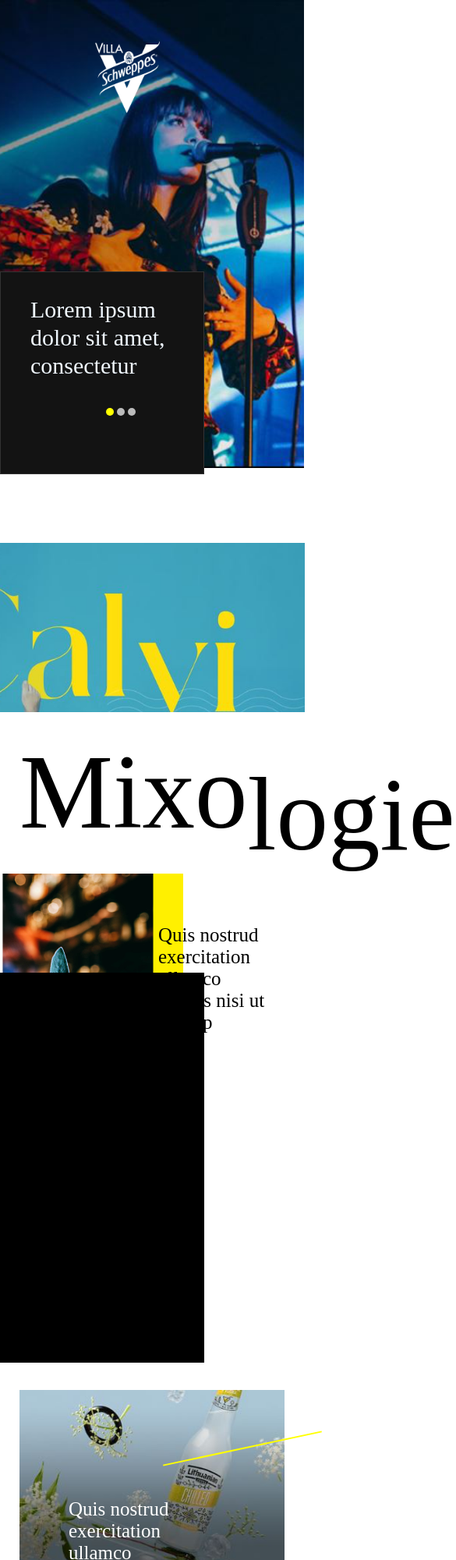
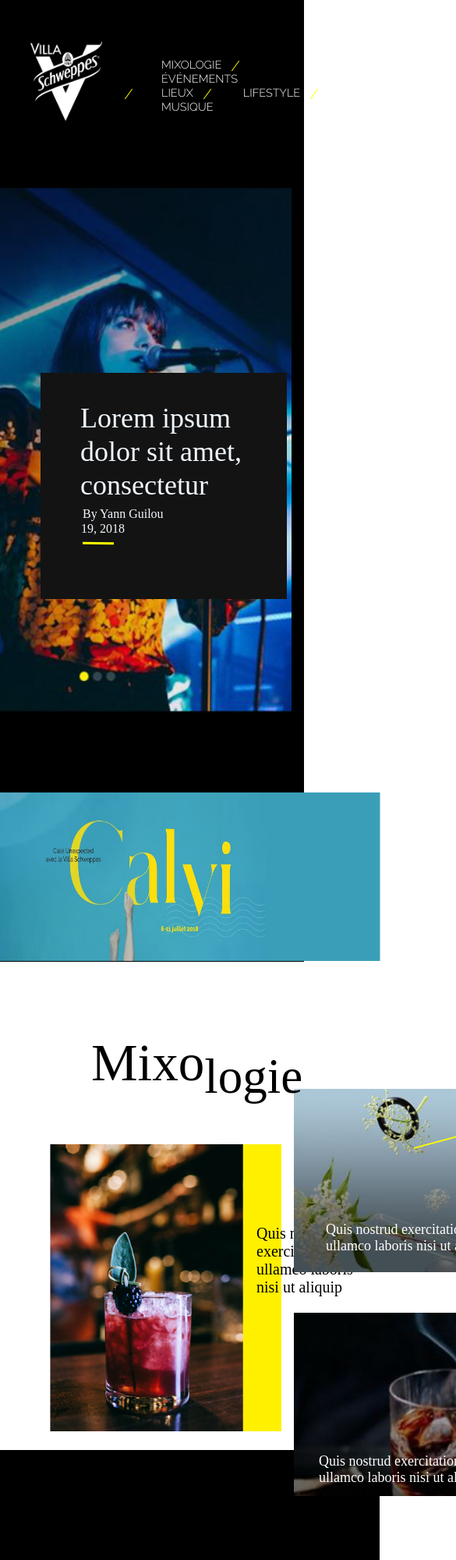
Before and after one commit to NikolaZdravkovic/Sass, a plain HTML site: page index.html in a window 390 px wide. Shown: the top 2000 px of the page at 78% size, 585 px wide, since content can reach past the window. Drawn offline with Linux system fonts and the light colour scheme.

Commit message:
Modified main.css
Worked on desktop responsive

```diff
--- a/index.html
+++ b/index.html
@@ -47,7 +47,7 @@
                     <input type="text" id="fname" name="firstname" placeholder="TROUVER UN LIEU">
                 </div>
             </div>
-            <div class="box box3">Box 3</div>
+            <div class="box box3"></div>
             <div class="box box4">
                 <p class="box4Head">
                     Lorem ipsum dolor sit amet, consectetur
@@ -65,7 +65,7 @@
             </div>
             <div class="calvi">
 
-                <!-- <img src="./assets/images/Calvi.JPG" alt=""> -->
+                <img src="./assets/images/Calvi.JPG" alt="">
             </div>
             <div class="contanier">
                 <div class="heading">
--- a/main.css
+++ b/main.css
@@ -108,6 +108,13 @@ body {
     transform: rotate(1deg);
 }
 
+.background {
+    display: none;
+    background: url(./assets/images/Girl.png);
+    background-size: cover;
+    background-position: center;
+}
+
 .box5 {
     /* align-self: start; */
     grid-column: 1/4;
@@ -155,17 +162,17 @@ body {
 .calvi {
     grid-row: 8;
     grid-column: 1/4;
-    height: 603px;
+    /* height: 603px; */
     grid-column: 1/6;
     margin: -116px -1px 0px -4px;
-    background: url('./assets/images/Calvi.JPG');
+    /* background: url('./assets/images/Calvi.JPG');
     background-position: center;
-    background-size: cover;
+    background-size: cover; */
 }
 
 .calvi img {
     width: 100%;
-    height: 400px;
+    height: 100%;
 }
 
 ul {
@@ -228,8 +235,8 @@ select {
 
 .heading {
     /* display: inline; */
-    margin-top: 73px;
-    margin-left: 270px;
+    margin-top: 91px;
+    margin-left: 264px;
     grid-row: 1;
     grid-column: 1;
 }
@@ -253,18 +260,18 @@ select {
     grid-column: 1;
     margin-bottom: 250px;
     grid-row: 2;
-    height: 688px;
-    width: 515px;
-    margin-left: 250px;
-    margin-top: 125px;
+    height: 728px;
+    width: 545px;
+    margin-left: 200px;
+    margin-top: 69px;
 }
 
 .card1Text {
-    width: 154px;
-    font-size: 27px;
+    width: 210px;
+    font-size: 30px;
     float: right;
-    margin-right: -113px;
-    margin-top: 175px;
+    margin-right: -152px;
+    margin-top: 216px;
 }
 
 .card2 {
@@ -279,15 +286,16 @@ select {
     background-position: center;
     float: right;
     background-color: black;
-    width: 609px;
-    height: 387px;
-    margin-top: 44px;
+    width: 650px;
+    height: 420px;
+    margin-top: -31px;
+    margin-right: -44px;
 }
 
 .card21 p {
-    margin-top: 154px;
+    margin-top: 171px;
     padding: 132px 143px 24px 63px;
-    font-size: 25px;
+    font-size: 27px;
     color: white;
 }
 
@@ -302,16 +310,16 @@ select {
     background-position: center;
     float: right;
     background-color: black;
-    width: 609px;
-    height: 387px;
-    margin-right: -100px;
+    width: 650px;
+    height: 420px;
+    margin-right: -144px;
     margin-top: 117px;
 }
 
 .card31 p {
-    font-size: 25px;
+    font-size: 26px;
     color: white;
-    margin-top: 154px;
+    margin-top: 200px;
     padding: 97px 171px 13px 63px;
 }
 
@@ -329,16 +337,134 @@ select {
     background: yellow;
     position: absolute;
     margin-top: 74px;
-    transform: rotate(-12deg);
+    transform: rotate(-15deg);
 }
 
 
 /* Media Queries */
 
+@media(max-width:1680px) {
+    #logo {
+        height: 130px;
+    }
+    .box4 {
+        margin: 81px 0px 0px 194px;
+        height: 409px;
+        width: 509px;
+    }
+    .box4Head {
+        padding: 7px 92px 7px 103px;
+        font-size: 54px;
+    }
+    .box5 a {
+        font-size: 21.519px;
+    }
+    .card1 {
+        height: 629px;
+        width: 490px;
+    }
+    .card21 {
+        width: 589px;
+        height: 381px;
+    }
+    .card31 {
+        margin-top: 49px;
+        position: relative;
+        width: 589px;
+        height: 381px;
+    }
+    .black {
+        grid-row: 10;
+        grid-column: 1/6;
+        height: 500px;
+        margin-top: -78px;
+    }
+    .line {
+        width: 578px;
+    }
+}
+
+@media(max-width:1440px) {
+    #logo {
+        height: 118px;
+        margin-left: 49px;
+    }
+    ul {
+        margin-left: -135px;
+    }
+    .box2 img {
+        width: 31px;
+    }
+    .box5 a {
+        font-size: 18.519px;
+    }
+    input[type=text],
+    select {
+        height: 51px;
+    }
+    .box3 {
+        margin: 76px 97px 86px -395px;
+    }
+    .box4 {
+        height: 369px;
+        width: 450px;
+    }
+    .box4Head {
+        padding: 19px 56px 8px 77px;
+        font-size: 48px;
+    }
+    .createdBy {
+        padding-left: 81px;
+    }
+    .card1 {
+        height: 525px;
+        width: 395px;
+    }
+    .card1Text {
+        width: 189px;
+        font-size: 23px;
+        margin-right: -152px;
+        margin-top: 172px;
+    }
+    #part1 {
+        font-size: 90px
+    }
+    #part2 {
+        font-size: 86px;
+    }
+    .card21 {
+        width: 483px;
+        height: 295px;
+    }
+    .card21 p {
+        font-size: 23px;
+        margin-top: 67px;
+        padding: 148px 156px 16px 41px;
+    }
+    .card31 {
+        margin-top: -410px;
+        width: 483px;
+        height: 295px;
+    }
+    .card31 p {
+        font-size: 22px;
+        margin-top: 100px;
+        padding: 143px 147px 14px 63px;
+    }
+    .black {
+        margin-top: -284px;
+    }
+    .line {
+        margin-left: 149px;
+        margin-top: 13px;
+        width: 455px;
+        margin-top: 35px;
+    }
+}
+
+
+/*
 @media (max-width: 1280px) {
-    /* .box2 .inputSearch {
-        display: none;
-    } */
     .box3 {
         margin-right: -173px;
     }
@@ -363,11 +489,18 @@ select {
     .line {
         width: 500px
     }
-}
+} */
 
 @media (max-width: 1024px) {
+    #logo {
+        height: 102px;
+        margin-left: 23px;
+    }
     .box2 .inputSearch {
         display: none;
+    }
+    .navbar {
+        margin: 74px 0px -13px 282px;
     }
     .box2 img {
         margin-top: 10px;
@@ -375,38 +508,82 @@ select {
         width: 26px;
     }
     .box3 {
-        margin-right: -13px;
+        margin: 76px 97px 86px -521px;
+        grid-column: 3/5;
     }
     .box4 {
         padding: 0px;
         margin-left: 52px;
-        width: 406px;
-        height: 391px;
+        width: 316px;
+        height: 290px;
+    }
+    .createdBy {
+        padding-left: 54px;
     }
     .box4Head {
-        font-size: 54px;
+        padding: 1px 23px 17px 51px;
+        font-size: 36px;
+    }
+    .box5 a {
+        font-size: 14.519px;
     }
     .heading {
-        margin-left: 151px;
+        margin-left: 117px;
     }
     .card1 {
+        margin-bottom: 289px;
         margin-left: 60px;
+        margin-top: 0px;
+        height: 368px;
+        width: 301px;
+    }
+    .card1Text {
+        width: 153px;
+        font-size: 20px;
+        margin-right: -121px;
+        margin-top: 83px;
     }
     .card2 {
         margin-top: -40px;
     }
     .card21 {
+        width: 404px;
+        height: 235px;
         margin-right: -50px;
     }
+    .card21 p {
+        font-size: 18px;
+        margin-top: 22px;
+        padding: 148px 146px 16px 41px;
+    }
     .card31 {
+        width: 404px;
+        height: 235px;
         margin-right: -150px;
+        margin-top: -507px;
+    }
+    .card31 p {
+        font-size: 18px;
+        margin-top: 41px;
+        padding: 139px 130px 11px 32px;
+    }
+    #part1 {
+        font-size: 67px;
+    }
+    #part2 {
+        margin-top: 20px;
+        font-size: 63px;
     }
     .line {
-        width: 390px;
+        width: 308px;
+    }
+    .black {
+        margin-top: -497px;
     }
 }
 
-@media (max-width: 979px) {
+
+/* @media (max-width: 979px) {
     .box2 .inputSearch {
         display: none;
     }
@@ -438,8 +615,10 @@ select {
     .line {
         width: 370px;
     }
-}
+} */
 
+
+/*
 @media (max-width: 768px) {
     .wrapper {
         background: url(./assets/images/Girl.png);
@@ -464,7 +643,6 @@ select {
     .box2 .inputSearch {
         display: none;
     }
-    /* For desktop: */
     .box3 {
         display: none;
         background-size: cover;
@@ -490,7 +668,6 @@ select {
         display: none;
     }
     .calvi img {
-        /* width: auto; */
         height: 300px;
     }
     .heading {
@@ -546,9 +723,10 @@ select {
     .black {
         margin-top: 87px;
     }
-}
+} */
 
-@media (max-width: 500px) {
+
+/* @media (max-width: 500px) {
     .wrapper {
         background: url(./assets/images/Girl.png);
         background-position: center;
@@ -562,12 +740,10 @@ select {
         height: 600px;
     }
     .box1 {
-        /*align-self:start;*/
         height: 50px;
         grid-column: 1/5;
         grid-row: 1;
     }
-    /* For desktop: */
     .box3 {
         display: none;
         background-size: cover;
@@ -646,61 +822,70 @@ select {
         width: 208px;
         margin-left: 182px;
     }
-}
+} */
 
 @media (max-width: 376px) {
     .wrapper {
-        background: url(./assets/images/Girl.png);
+        /* background: url(./assets/images/Girl.png);
         background-position: center;
-        background-size: cover;
+        background-size: cover; */
         display: grid;
         grid-template-columns: 1fr 2fr 1fr;
         grid-auto-rows: minmax(100px, auto);
         grid-gap: 1em;
         justify-items: stretch;
         align-items: stretch;
-        height: 600px;
+        /* height: 600px; */
+    }
+    .background {
+        display: block;
+    }
+    .navbar {
+        display: none;
+    }
+    #logo {
+        margin-top: -2px;
+        margin-left: 8px;
+        height: 82px;
     }
     .box1 {
         height: 50px;
         grid-column: 1/5;
         grid-row: 1;
     }
-    .box1 #logo {
-        margin: 0px;
-        height: 63px;
-    }
     .box2 {
         grid-column: 3;
         grid-row: 1;
         margin-left: -44px;
     }
+    .box3 {
+        /* margin: 16px -140px 51px -59px */
+    }
     .box2 img {
-        margin-top: 4px;
-        margin-right: 15px;
-        width: 44px;
-        height: 47px;
+        margin-top: -20px;
+        width: 46px;
+        height: 52px;
+        margin-left: 10px;
     }
     /* For desktop: */
-    .box3 {
-        margin: 0;
-        display: none;
-        background-size: cover;
-        background-position: center;
-        grid-column: 1/5;
-        grid-row: 1/5;
-    }
     .box4 {
         margin: 0px;
         float: left;
         grid-column: 1/2;
         grid-row: 4/5;
         background-color: rgb(19, 19, 19);
-        height: 241px;
-        width: 268px;
+        height: 253px;
+        width: 257px;
+    }
+    .box4Head {
+        padding: 11px 33px 16px 30px;
     }
     .box4 p {
-        font-size: 30px;
+        font-size: 37px;
+    }
+    .dots {
+        margin-left: 58px;
+        margin-top: -30px;
     }
     .createdBy {
         display: none;
@@ -708,11 +893,14 @@ select {
     .dots {
         display: block;
     }
-    .calvi {
+    /* .calvi {
         width: auto;
         height: 300px;
         ;
         overflow: hidden;
+    } */
+    .black {
+        margin-top: 0px;
     }
     .calvi img {
         width: 577px;
```
